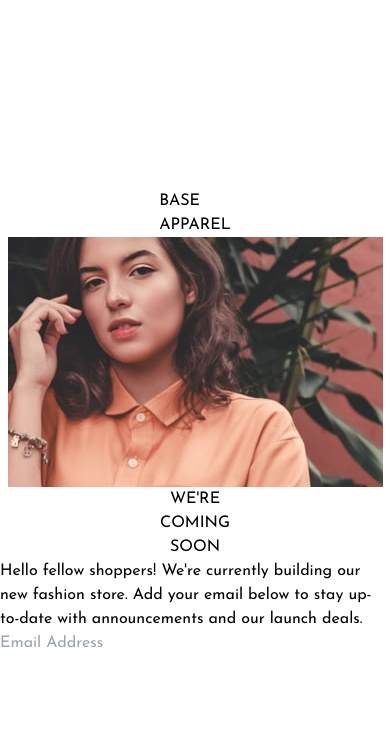
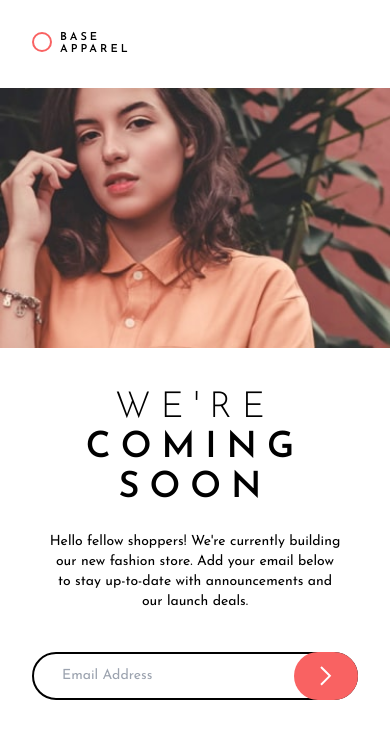
Before and after one commit to fkrunic/frontend-mentor-base-apparel-coming-soon-page, a Vue app: page / in a window 390 px wide. Shown: the top 738 px of the page. Built offline with nearby package versions, Linux system fonts and the light colour scheme.

Commit message:
mobile spacing

```diff
--- a/src/App.vue
+++ b/src/App.vue
@@ -8,49 +8,87 @@ onMounted(() => {
 </script>
 
 <template>
-  <div class="flex items-center justify-center min-h-screen">
+  <div class="flex flex-col items-center justify-start min-h-screen">
 
     <!-- Page Layout -->
     <div class="flex flex-col items-center">
 
       <!-- Banner-->
-      <div class="flex flex-row justify-start">
+      <div class="flex flex-row justify-start items-center w-full p-8">
 
         <!-- Name and Logo -->
-        <div class="flex flex-row">
+        <div class="flex flex-row gap-2">
 
           <!-- Logo -->
-          <div></div>
+          <div class="w-5 h-5 border-2 border-solid border-soft-red rounded-full"></div>
 
           <!-- Brand Name -->
           <div class="flex flex-col">
-            <p>BASE</p>
-            <p>APPAREL</p>
+            <p class="w-10 text-[11px] font-black tracking-[3px] leading-3">
+              BASE APPAREL
+            </p>
           </div>
         </div>
       </div>
 
-      <img src="./assets/hero-mobile.jpg" alt="woman">
+      <img class="w-full" src="./assets/hero-mobile.jpg" alt="woman">
 
       <!-- Bottom Card -->
-      <div class="flex flex-col">
+      <div class="flex flex-col gap-4 p-8">
 
         <!-- Coming Soon -->
-        <div class="flex flex-col items-center">
-          <p>WE'RE</p>
-          <p>COMING</p>
-          <p>SOON</p>
+        <div class="flex flex-col justify-center items-center">
+          <p class="p-2 w-full text-4xl text-center tracking-[10px] font-bold">
+            <span class="font-light tracking-[10px]">WE'RE</span>
+            COMING SOON
+          </p>
         </div>
 
-        <p>
+        <p class="px-4 pb-6 text-sm text-center">
           Hello fellow shoppers! We're currently building
           our new fashion store. Add your email below to stay
           up-to-date with announcements and our launch deals.
         </p>
 
         <!-- Email Button -->
-        <div class="flex flex-row">
-          <input class="outline-none" type="text" placeholder="Email Address">
+        <div class="relative flex flex-row">
+          <input
+            class="
+              w-full
+              p-3
+              px-7
+
+              text-sm
+              outline-none
+
+              border-2
+              border-solid
+
+              rounded-full
+
+            "
+            type="text"
+            placeholder="Email Address">
+
+          <!-- Submit Icon -->
+          <div class="
+            absolute
+
+            flex
+            flex-row
+            items-center
+            justify-center
+
+            w-16
+            h-12
+
+            -right-0
+
+            bg-soft-red
+            rounded-full
+            ">
+            <img src="./assets/icon-arrow.svg">
+          </div>
         </div>
       </div>
     </div>
```
